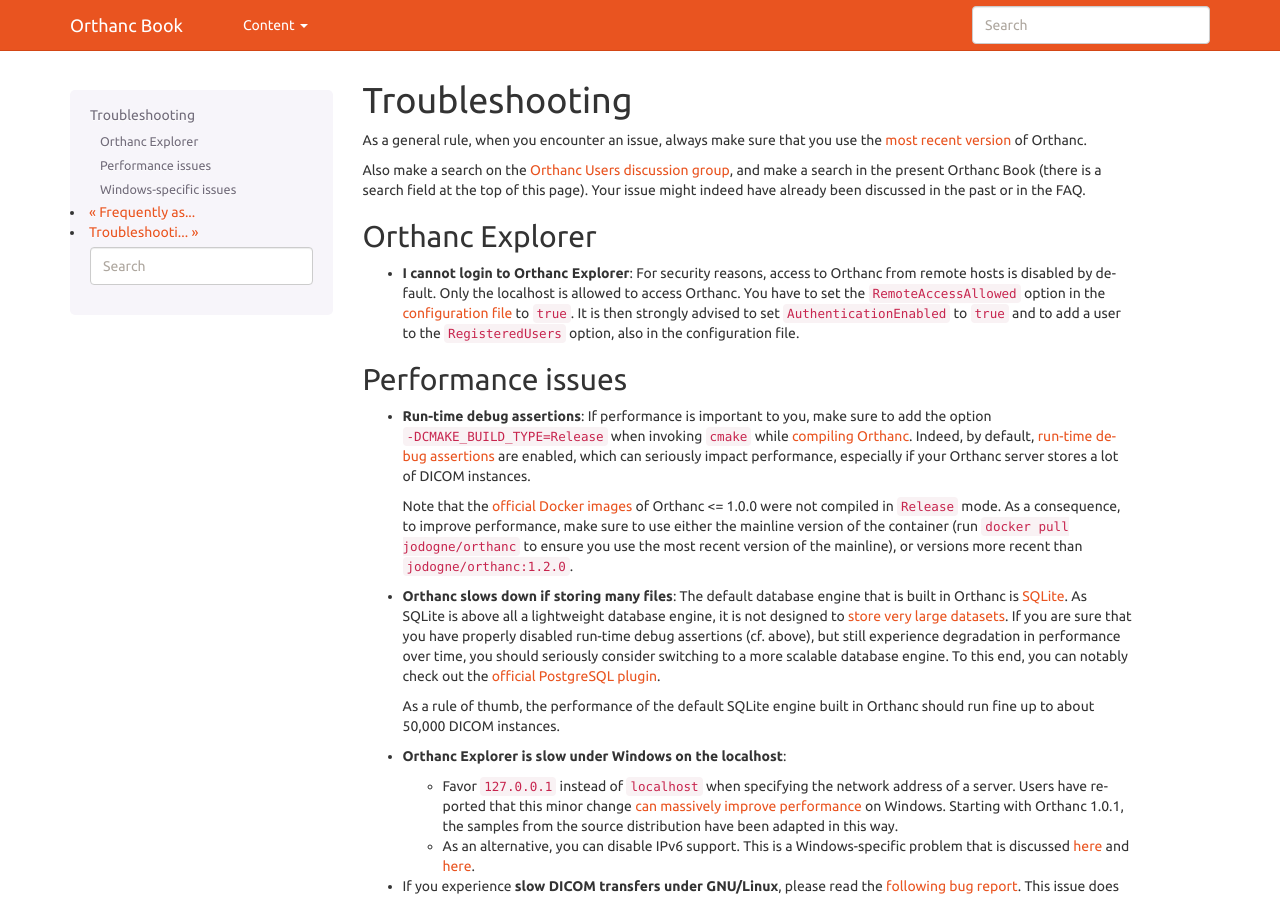
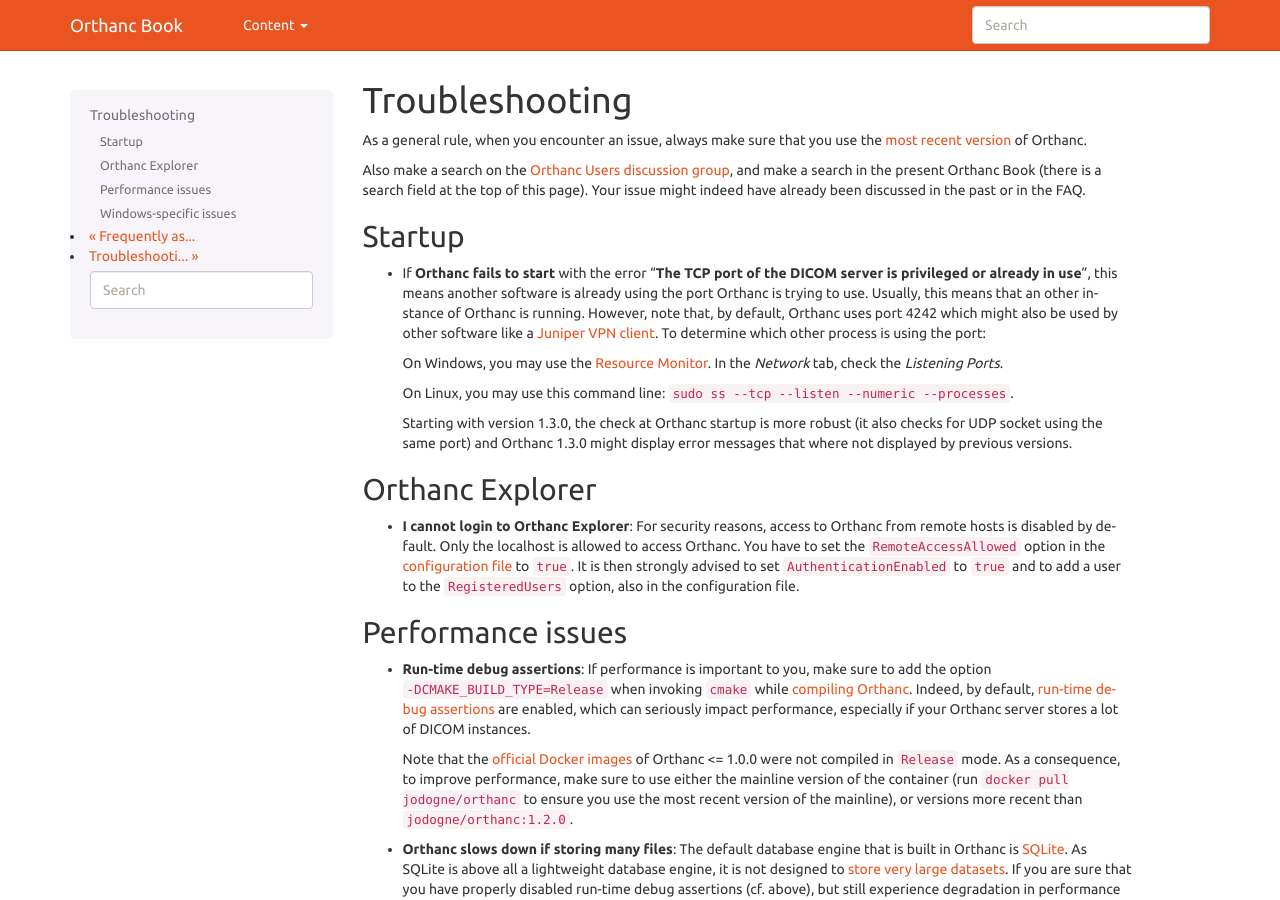
Before and after one commit to orthanc-mirrors/orthanc-book, a Sphinx documentation site: the page built from Sphinx/source/faq/troubleshooting.rst, in a window 1280 px wide and 900 px high. Built offline with Sphinx 7.4.7, drawn with Linux system fonts in a browser that asks for light colours.

Commit message:
added startup troubleshooting

```diff
--- a/Sphinx/source/faq/troubleshooting.rst
+++ b/Sphinx/source/faq/troubleshooting.rst
@@ -13,6 +13,24 @@
 of this page). Your issue might indeed have already been discussed in
 the past or in the FAQ.
 
+Startup
+-------
+* If **Orthanc fails to start** with the error "**The TCP port of the DICOM
+  server is privileged or already in use**", this means another software is
+  already using the port Orthanc is trying to use.  Usually, this means
+  that an other instance of Orthanc is running.  However, note that, by default,
+  Orthanc uses port 4242 which might also be used by other software like
+  a `Juniper VPN client <https://www.file.net/process/dsncservice.exe.html>`__.
+  To determine which other process is using the port:
+
+  On Windows, you may use the `Resource Monitor <https://en.wikipedia.org/wiki/Resource_Monitor>`__.
+  In the `Network` tab, check the `Listening Ports`.
+
+  On Linux, you may use this command line: ``sudo ss --tcp --listen --numeric --processes``.
+
+  Starting with version 1.3.0, the check at Orthanc startup is more robust
+  (it also checks for UDP socket using the same port) and Orthanc 1.3.0 might
+  display error messages that where not displayed by previous versions.
 
 Orthanc Explorer
 ----------------
```
